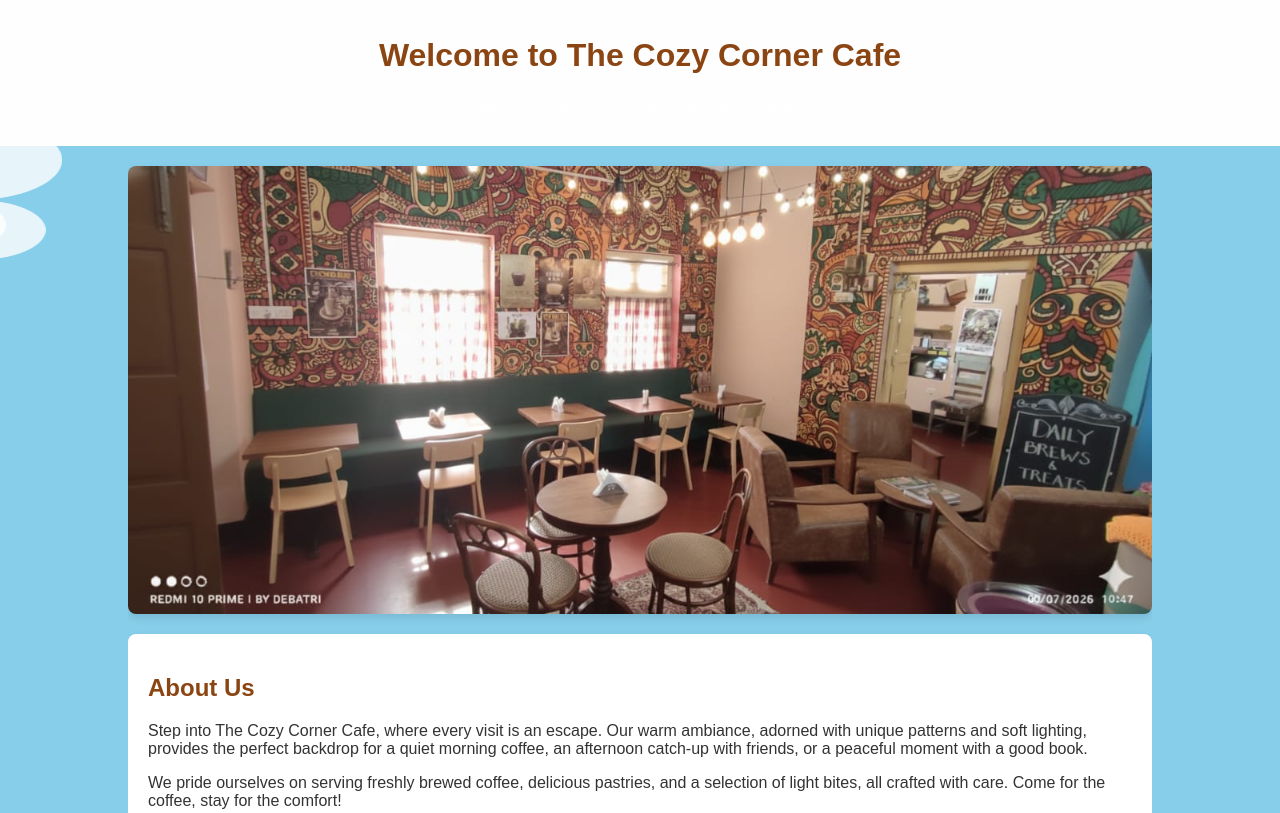
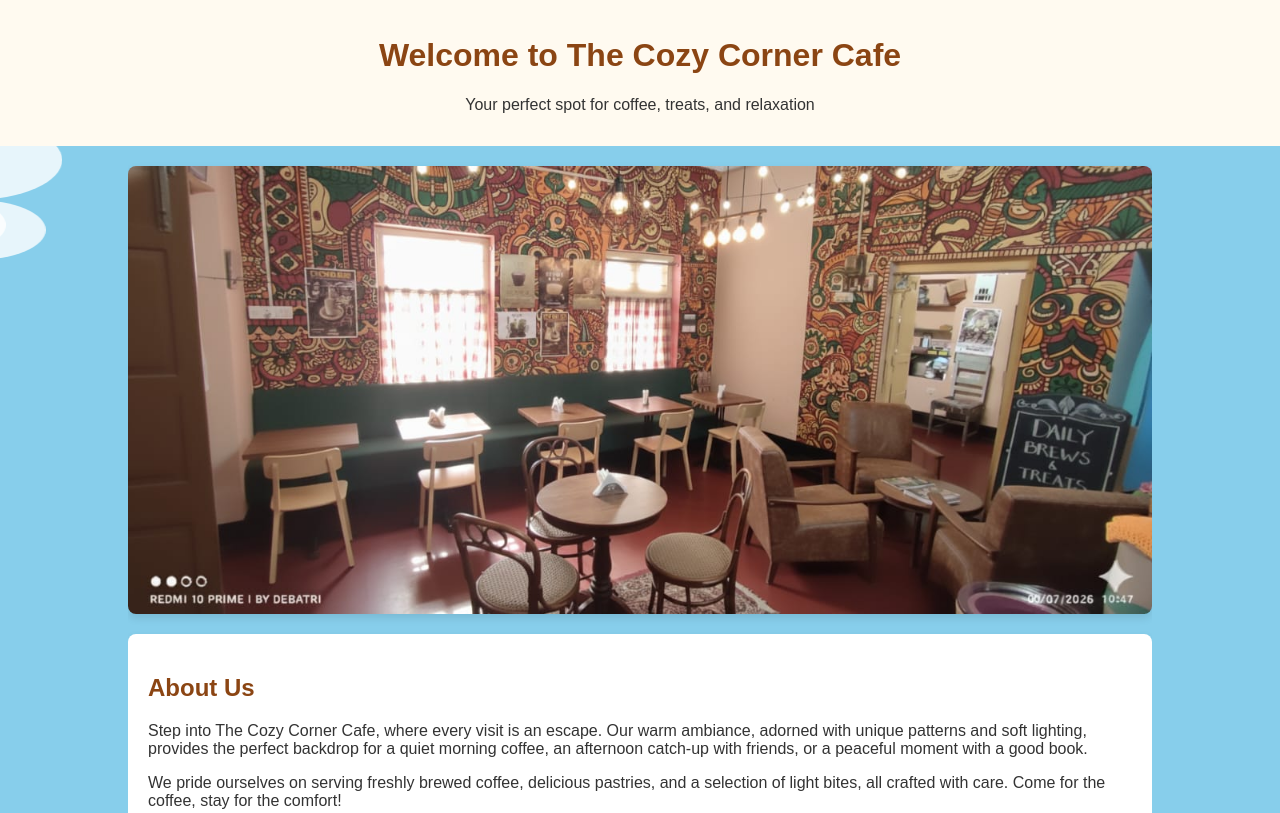
Before and after one commit to hithisisdebatri/improved-goggles, a plain HTML site: page Cozy Corner.html in a window 1280 px wide. Shown: the top 813 px of the page. Drawn offline with Linux system fonts and the light colour scheme.

Commit message:
Update Cozy Corner.html

```diff
--- a/Cozy Corner.html
+++ b/Cozy Corner.html
@@ -66,8 +66,8 @@
         }
 
         header {
-            background-color: #fefefe;
-            color: white;
+            background-color: #fffaf0;
+            color: #333;
             padding: 1rem 0;
             text-align: center;
             position: relative;
```
